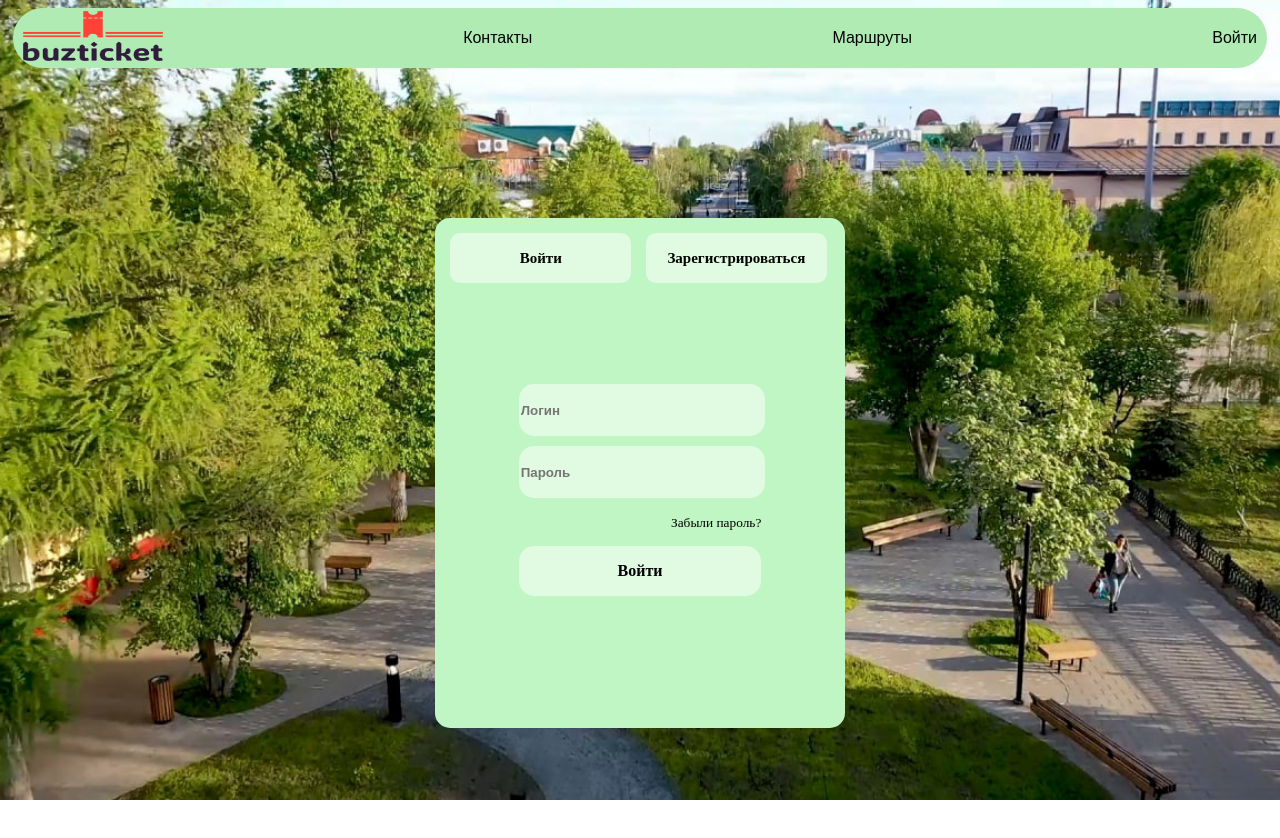
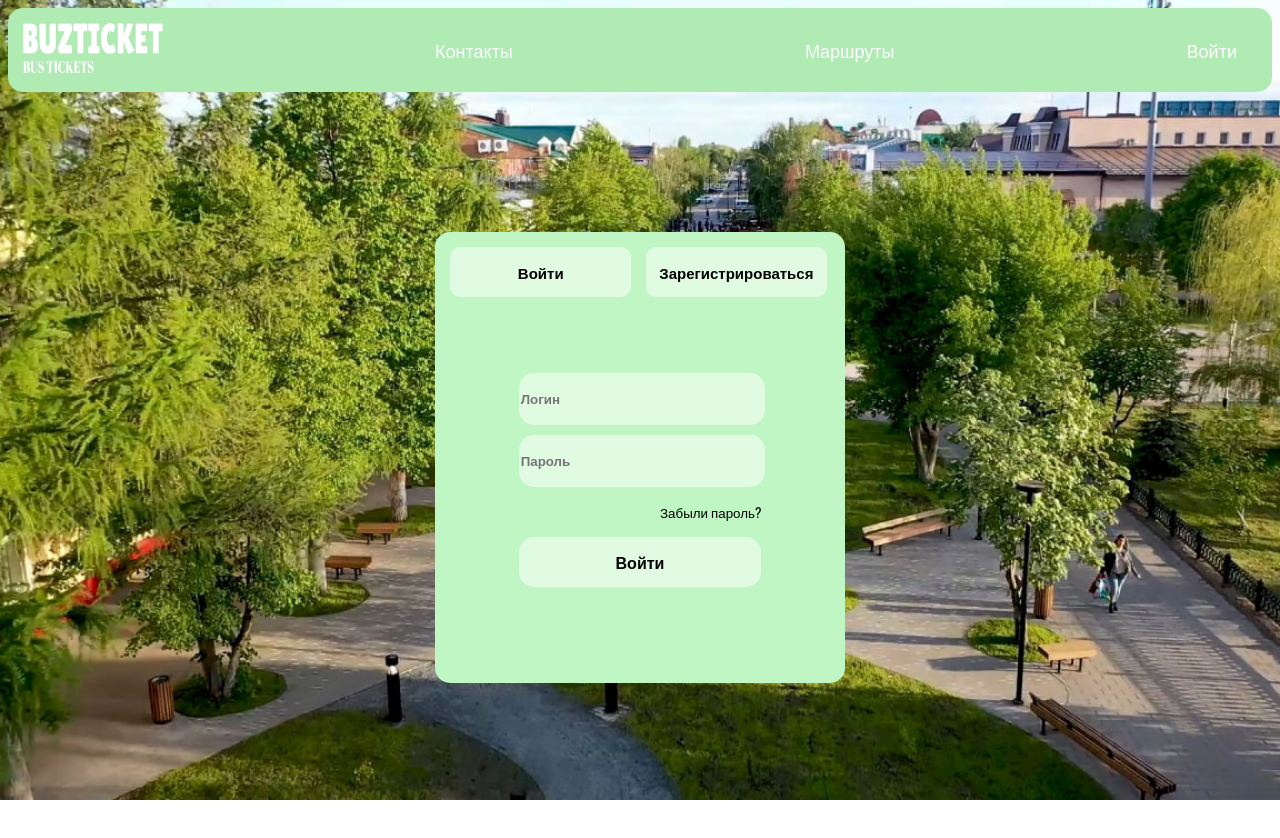
Before and after one commit to ConquestSucks/pointBank_frontend, a Vue app in the folder p_vue/: page /auth in a window 1280 px wide. Shown: the top 838 px of the page. After the commit the page ends 808 px from the top, so only its background shows below. Built offline with nearby package versions, Linux system fonts and the light colour scheme.

Commit message:
changed fonts n logo

```diff
--- a/p_vue/public/index.html
+++ b/p_vue/public/index.html
@@ -5,6 +5,9 @@
     <meta http-equiv="X-UA-Compatible" content="IE=edge">
     <meta name="viewport" content="width=device-width,initial-scale=1.0">
     <link rel="icon" href="<%= BASE_URL %>favicon.ico">
+    <link rel="preconnect" href="https://fonts.googleapis.com">
+    <link rel="preconnect" href="https://fonts.gstatic.com" crossorigin>
+    <link href="https://fonts.googleapis.com/css2?family=Oswald:wght@200..700&display=swap" rel="stylesheet">
     <title><%= htmlWebpackPlugin.options.title %></title>
   </head>
   <body>
--- a/p_vue/src/App.vue
+++ b/p_vue/src/App.vue
@@ -11,6 +11,11 @@ import nav_bar from './components/nav-bar.vue'
 </script>
 
 <style>
+
+span, input::placeholder, input[type='date'] {
+  font-family: "Oswald", sans-serif;
+}
+
 html, #app, .home {
     height: 100%;
 }
@@ -20,4 +25,10 @@ import nav_bar from './components/nav-bar.vue'
     background-size: cover;
     height: 100%;
 }
+
+.home {
+  display: flex;
+  flex-direction: column;
+  row-gap: 15px;
+}
 </style>
--- a/p_vue/src/components/auth/sign-in.vue
+++ b/p_vue/src/components/auth/sign-in.vue
@@ -6,10 +6,10 @@
             <input type="password" placeholder="Пароль" v-model="password">
         </div>
         <div class="reset">
-            <a href="#">Забыли пароль?</a>
+            <a href="#"><span>Забыли пароль?</span></a>
         </div>
         <div class="submit" @click="login(username, password)">
-            Войти
+            <span>Войти</span>
         </div>
     </form>
 </div>
@@ -61,10 +61,6 @@ const login = async () => {
                 width: 100%;
                 height: 50px;
                 transition: 0.35s;
-                    &:hover {
-                        box-shadow: rgba(0, 0, 0, 0.35) 0px 5px 15px;
-                        transition: 0.35s;
-                    }
             }
 
             input:focus {
@@ -92,7 +88,7 @@ const login = async () => {
             outline: 0;
             height: 50px;
             cursor: pointer;
-            font-weight: bolder;
+            font-weight: 900;
             transition: 0.35s;
 
             &:hover {
--- a/p_vue/src/components/auth/sign-up.vue
+++ b/p_vue/src/components/auth/sign-up.vue
@@ -8,7 +8,7 @@
                 <input type="password" placeholder="Введите пароль еще раз" v-model="confirmPassword">
             </div>
             <div class="submit" @click="register(username, password, email)">
-                Зарегистрироваться
+                <span>Зарегистрироваться</span>
             </div>
         </form>
     </div>
@@ -59,11 +59,6 @@ const register = async (username, password, email) => {
                 font-weight: 900;
                 height: 50px;
                 transition: 0.35s;
-
-                &:hover {
-                    box-shadow: rgba(0, 0, 0, 0.35) 0px 5px 15px;
-                    transition: 0.35s;
-                }
             }
 
 
--- a/p_vue/src/components/nav-bar.vue
+++ b/p_vue/src/components/nav-bar.vue
@@ -5,18 +5,23 @@
                 <img src="../assets/logo.png">
             </div>
         </router-link>
+        <router-link to="/contacts" class="link">
             <div class="buttons">
                 <span>Контакты</span>
             </div>
+        </router-link>
+        <router-link to="/routes" class="link">
             <div class="buttons">
                 <span>Маршруты</span>
             </div>
-        <router-link v-if="!store.$state.accessToken" to="/auth" class="link">
+        </router-link>
+        <router-link v-show="!store.$state.accessToken" to="/auth" class="link">
             <div class="buttons">
                 <span>Войти</span>
             </div>
         </router-link>
-        <router-link v-if="store.$state.accessToken" to="/myprofile" class="link">
+
+        <router-link v-show="store.$state.accessToken" to="/myprofile" class="link">
             <div class="buttons">
                 <span>Аккаунт</span>
             </div>
@@ -33,26 +38,29 @@ const store = useAuthStore()
 
 <style scoped lang="scss">
 
+.hidden {
+    display: none;
+}
+
 .link {
     text-decoration: none;
+    width: max-content;
 }
 
 .navbar {
-    border-radius: 30px;
-    font-family: "Quicksand", sans-serif;
-    display: flex;
+    border-radius: 15px;
+    display: flex !important;
+    width: 100%;
     align-items: center;
     background-color: #B0EBB4;
-    height: 50px;
+    height: fit-content;
     display: flex;
-    padding: 5px;
-    margin: 5px;
     justify-content: space-between;
-
+    column-gap: 200px;
     .logo {
         img {
             pointer-events: none;
-            padding: 5px;
+            padding: 15px;
             width: 140px;
             height: 50px;
             cursor: pointer;
@@ -61,20 +69,19 @@ const store = useAuthStore()
 
     .buttons {
         display: flex;
-        padding: 5px;
         align-items: center;
+        justify-content: center;
+        padding: 15px;
         border-radius: 10px;
-        height: fit-content;
         text-align: center;
         cursor: pointer;
         transition: 0.5s;
 
 
         span {
-            color: black !important;
-            font-size: medium;
+            font-size: large;
             font-weight: 400;
-            color:#AFC4D3;
+            color:#ffffff;
         }
 
         &:hover {
@@ -82,5 +89,9 @@ const store = useAuthStore()
             transition: 0.5s;
         }
     }
+
+    .buttons:last-child {
+        margin-right: 20px;
+    }
 }
 </style>
```
Also changed, not shown: p_vue/src/assets/logo.png. Lines whose indentation alone changed are shown as unchanged.
